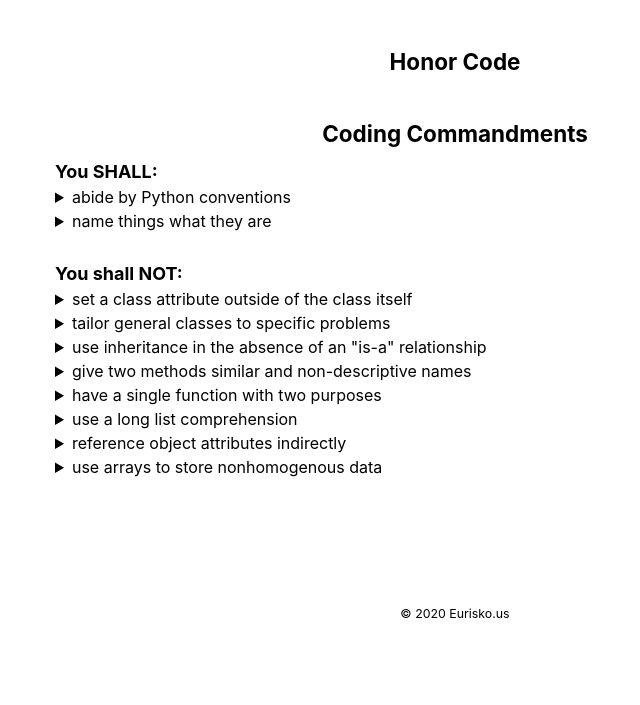
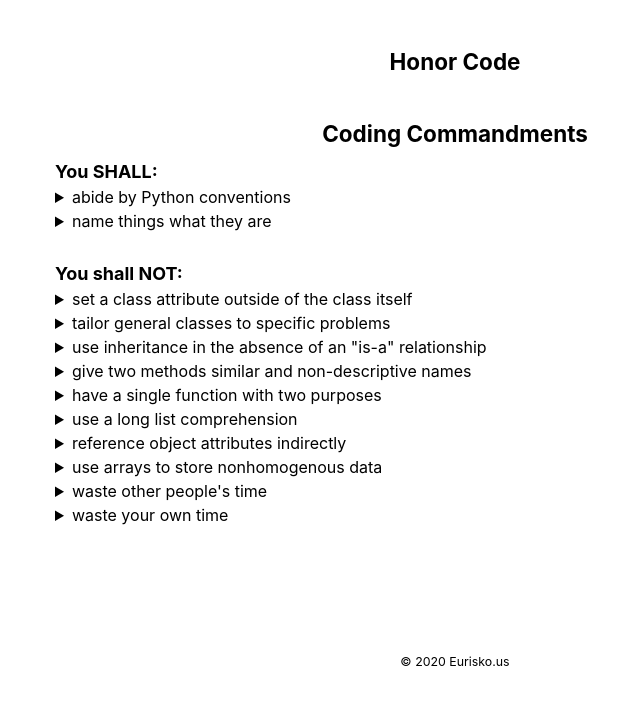
Before and after one commit to skycakjustin/eurisko-us.github.io, a Jekyll site: the page built from _pages/resources.md, in a window 1280 px wide and 900 px high, scrolled down 1389 px, cut to the strip 192-897 px from the top of the window. Shown: the whole strip, without its empty margins (185-825 px from the left). Built offline with Jekyll 4.4.1, drawn with Linux system fonts in a browser that asks for light colours; before the commit the page ends 2241 px from its top, so only the background shows below that.

Commit message:
Update resources.md

```diff
--- a/_pages/resources.md
+++ b/_pages/resources.md
@@ -219,6 +219,43 @@ author_profile: false
   <br>
 </details>
 
+<details>
+  <summary>waste other people's time</summary>
+  <br><font color="red"><b>Don't do this:</b></font>
+  <pre><code>
+  you get an error, and you think about for 30 seconds, and then you post about it asking for help
+  </code></pre>
+
+  <font color="green"><b>Do this instead:</b></font>
+  <pre><code>
+  do all that you can to figure out the error before asking for help
+  1. google the error!
+  2. keep clicking on links until  everything you've read starts to sound like something you read previously
+  3. walk away from the problem and then come back to it later
+  4. if you still can't figure it out, then write up a post on discord. Include the following:
+        * the error
+        * the part of your code
+        * the things that you've tried. This is really important for the following reasons:
+              1. rubber ducky test (teddy bear test)
+              2. so other people don't think you're wasting their time
+  </code></pre>
+  <br>
+</details>
+
+<details>
+  <summary>waste your own time</summary>
+  <br><font color="red"><b>Don't do this:</b></font>
+  <pre><code>
+  spending 2 hours messing around with broken code when you've already tried everything you can think of
+  </code></pre>
+
+  <font color="green"><b>Do this instead:</b></font>
+  <pre><code>
+  Walk away from the problem and then come back to it later. If you still can't figure it out, then make a post for help (that includes mention of all the things you've tried).
+  </code></pre>
+  <br>
+</details>
+
 </font>
 
 </div>
```
